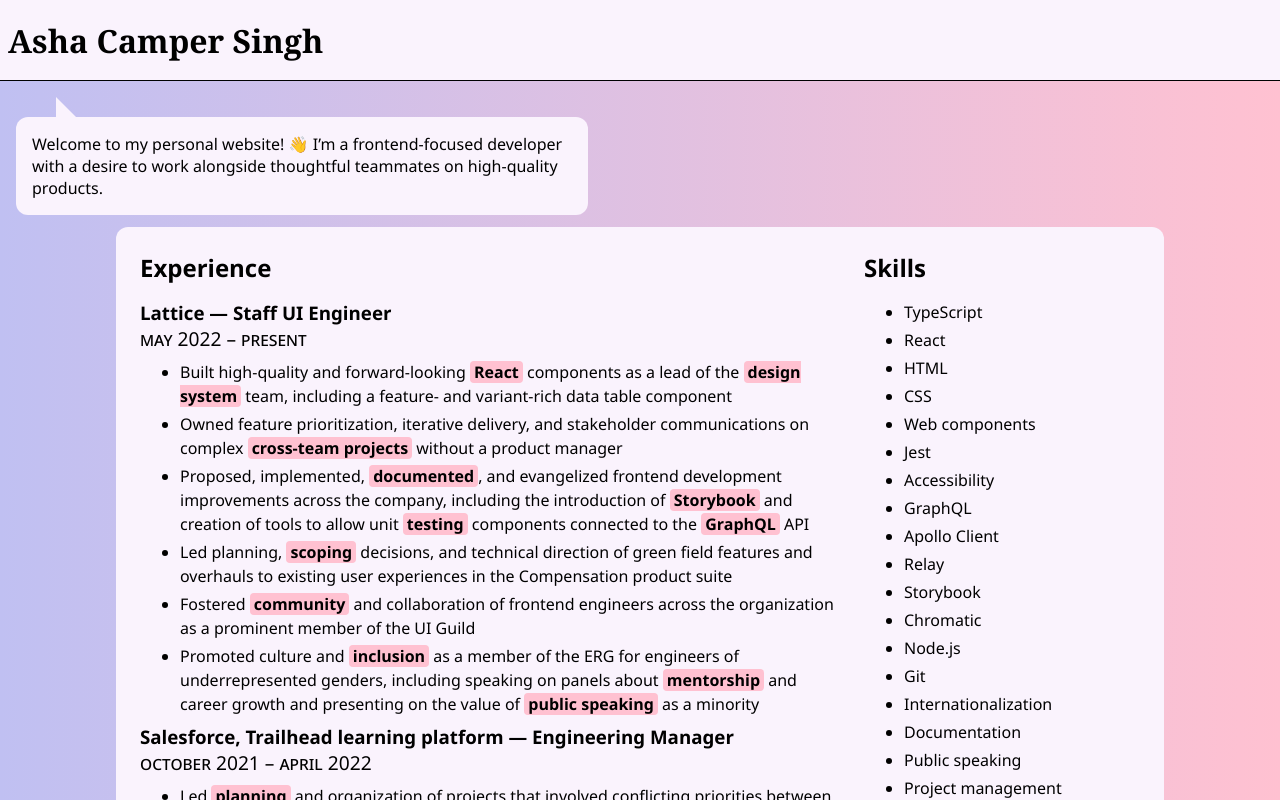
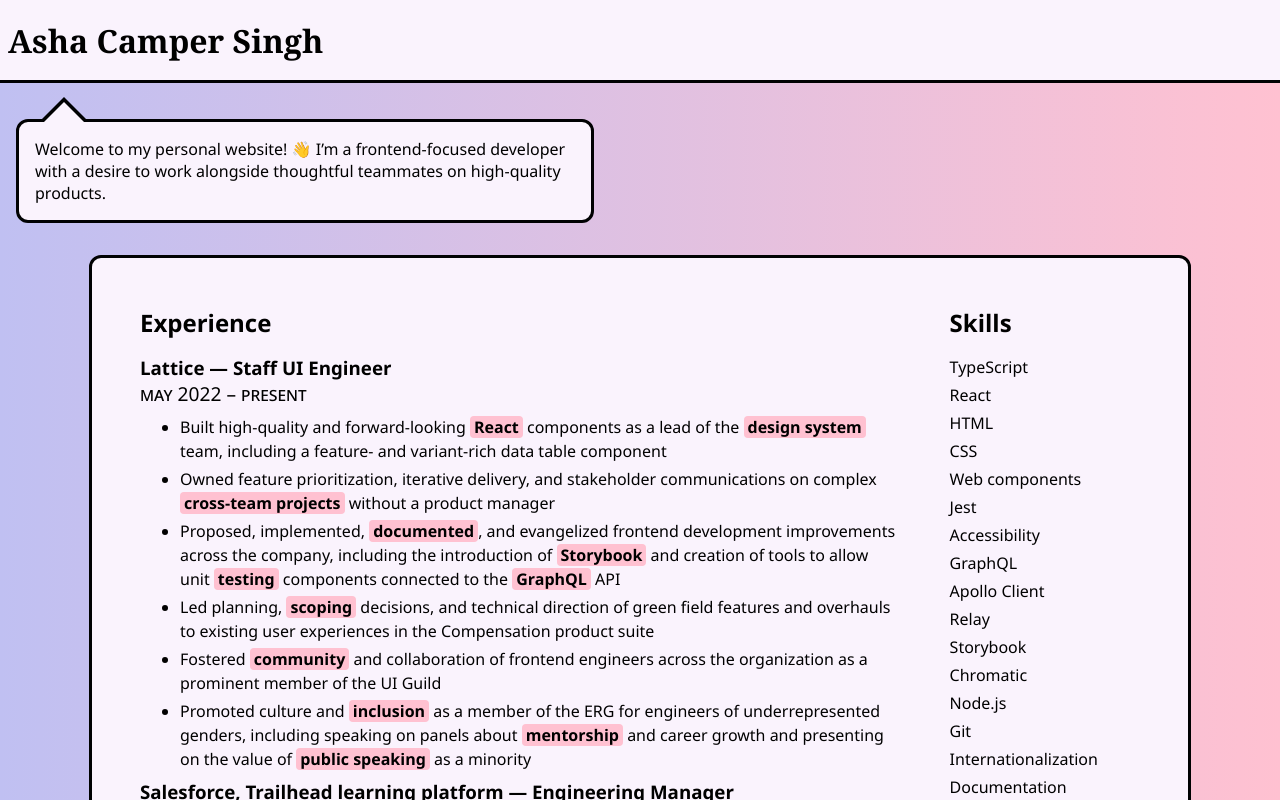
Before and after one commit to ashacs/ashacs.github.io, a Next.js app: page / in a window 1280 px wide. Built offline with nearby package versions, Linux system fonts and the light colour scheme.

Commit message:
Try to improve styles with borders and spacing

```diff
--- a/src/app/index.css
+++ b/src/app/index.css
@@ -4,12 +4,16 @@
   --color-black: #000102;
   --color-white: #faf3fd;
 
+  --border-width-sm: 1px;
+  --border-width-md: 2px;
+  --border-width-lg: 3px;
+
   --border-radius-sm: 4px;
   --border-radius-md: 8px;
   --border-radius-lg: 12px;
 
-  --font-primary: "Segoe UI", Tahoma, Geneva, Verdana, sans-serif;
-  --font-emphasis: Georgia, "Times New Roman", Times, serif;
+  --font-primary: 'Segoe UI', Tahoma, Geneva, Verdana, sans-serif;
+  --font-emphasis: Georgia, 'Times New Roman', Times, serif;
 
   --spacing-1: 4px;
   --spacing-2: 8px;
--- a/src/components/Header/index.css
+++ b/src/components/Header/index.css
@@ -1,7 +1,7 @@
 .header {
   position: sticky;
   top: 0;
-  border-bottom: 1px solid var(--color-black);
+  border-bottom: var(--border-width-lg) solid var(--color-black);
   background-color: var(--color-white);
   min-height: 64px;
   display: flex;
--- a/src/components/Home/index.css
+++ b/src/components/Home/index.css
@@ -1,5 +1,6 @@
 :root {
   --speech-bubble-pointer-size: 20px;
+  --speech-bubble-pointer-z-index: 1;
 }
 
 .home-container {
@@ -8,26 +9,36 @@
   gap: var(--spacing-3);
 }
 
+.home-resume-container {
+  margin: var(--spacing-5) 0;
+}
+
 .speech-bubble {
+  isolation: isolate;
   position: relative;
   background: var(--color-white);
   border-radius: var(--border-radius-lg);
+  border: var(--border-width-lg) solid var(--color-black);
   padding: var(--spacing-4);
   margin-top: var(--speech-bubble-pointer-size);
   max-width: 540px;
 }
 
+.speech-bubble:before,
 .speech-bubble:after {
-  content: "";
+  content: ' ';
+  display: block;
   position: absolute;
-  top: 0;
-  left: 50px;
-  width: 0;
-  height: 0;
-  border: var(--speech-bubble-pointer-size) solid transparent;
+  top: calc(var(--speech-bubble-pointer-size) * -1);
+  left: var(--speech-bubble-pointer-size);
+  z-index: calc(var(----speech-bubble-pointer-z-index) + 1);
+  overflow: hidden;
+  border: solid 25px transparent;
+  border-top: 0;
   border-bottom-color: var(--color-white);
-  border-top: 0;
-  border-left: 0;
-  margin-left: -10px;
-  margin-top: calc(var(--speech-bubble-pointer-size) * -1);
 }
+.speech-bubble:before {
+  top: -25px;
+  z-index: var(----speech-bubble-pointer-z-index);
+  border-bottom-color: var(--color-black);
+}
--- a/src/components/Home/index.tsx
+++ b/src/components/Home/index.tsx
@@ -1,16 +1,17 @@
-import { MyResume } from "../MyResume";
-import "./index.css";
+import { MyResume } from '../MyResume';
+import './index.css';
 
 export function Home() {
   return (
     <div className="home-container">
       <div className="speech-bubble">
-        Welcome to my personal website! 👋 I’m a frontend-focused developer with
-        a desire to work alongside thoughtful teammates on high-quality
-        products.
+        Welcome to my personal website! 👋 I’m a frontend-focused developer with a desire to work
+        alongside thoughtful teammates on high-quality products.
       </div>
 
-      <MyResume />
+      <div className="home-resume-container">
+        <MyResume />
+      </div>
     </div>
   );
 }
--- a/src/components/MyResume/MyAwards.tsx
+++ b/src/components/MyResume/MyAwards.tsx
@@ -1,13 +1,14 @@
-import { ResumeSection, ResumeSectionTitle } from "../Resume";
+import { ResumeSection, ResumeSectionTitle } from '../Resume';
+import './index.css';
 
 export function MyAwards() {
   return (
     <ResumeSection>
       <ResumeSectionTitle>Awards</ResumeSectionTitle>
-      <ul>
+      <ul className="my-awards-list">
         <li>
-          <b>U.S. Patent No. 11216785</b> System and Method for a single,
-          unified, community and learning experience
+          <b>U.S. Patent No. 11216785</b> System and Method for a single, unified, community and
+          learning experience
         </li>
       </ul>
     </ResumeSection>
--- a/src/components/MyResume/MyEducation.tsx
+++ b/src/components/MyResume/MyEducation.tsx
@@ -1,10 +1,11 @@
-import { ResumeSection, ResumeSectionTitle } from "../Resume";
+import { ResumeSection, ResumeSectionTitle } from '../Resume';
+import './index.css';
 
 export function MyEducation() {
   return (
     <ResumeSection>
       <ResumeSectionTitle>Education</ResumeSectionTitle>
-      <ul>
+      <ul className="my-education-list">
         <li>
           <b>UC San Diego, 2016</b> B.S. Computer Science
         </li>
--- a/src/components/MyResume/MySkills.tsx
+++ b/src/components/MyResume/MySkills.tsx
@@ -1,10 +1,11 @@
-import { ResumeSection, ResumeSectionTitle } from "../Resume";
+import { ResumeSection, ResumeSectionTitle } from '../Resume';
+import './index.css';
 
 export function MySkills() {
   return (
     <ResumeSection>
       <ResumeSectionTitle>Skills</ResumeSectionTitle>
-      <ul>
+      <ul className="my-skills-list">
         <li>TypeScript</li>
         <li>React</li>
         <li>HTML</li>
--- a/src/components/MyResume/MyValues.tsx
+++ b/src/components/MyResume/MyValues.tsx
@@ -1,10 +1,11 @@
-import { ResumeSection, ResumeSectionTitle } from "../Resume";
+import { ResumeSection, ResumeSectionTitle } from '../Resume';
+import './index.css';
 
 export function MyValues() {
   return (
     <ResumeSection>
       <ResumeSectionTitle>Values</ResumeSectionTitle>
-      <ul>
+      <ul className="my-values-list">
         <li>Quality</li>
         <li>Craft</li>
         <li>Accessibility</li>
--- /dev/null
+++ b/src/components/MyResume/index.css
@@ -0,0 +1,7 @@
+.my-awards-list,
+.my-education-list,
+.my-skills-list,
+.my-values-list {
+  list-style: none;
+  padding: 0;
+}
--- a/src/components/Resume/index.css
+++ b/src/components/Resume/index.css
@@ -1,10 +1,11 @@
 .resume-container {
   display: grid;
-  gap: var(--spacing-6);
+  gap: calc(var(--spacing-6) * 2);
   max-width: 1000px;
   margin: auto;
   background-color: var(--color-white);
   padding: var(--spacing-4);
+  border: var(--border-width-lg) solid var(--color-black);
   border-radius: var(--border-radius-lg);
 }
 
@@ -14,8 +15,8 @@
 
 @media (min-width: 50em) {
   .resume-container {
-    grid-template-columns: 70% 30%;
-    padding: var(--spacing-6);
+    grid-template-columns: 0.8fr 0.2fr;
+    padding: calc(var(--spacing-6) * 2);
   }
 }
 
```
